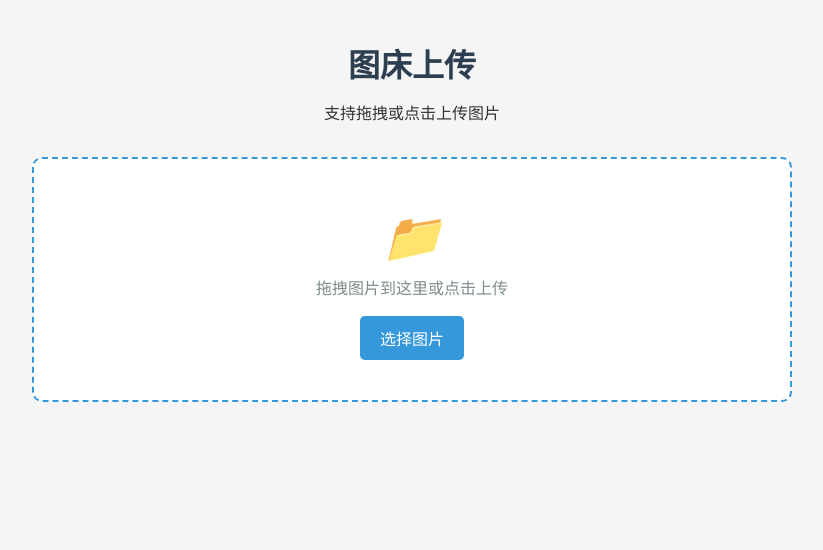
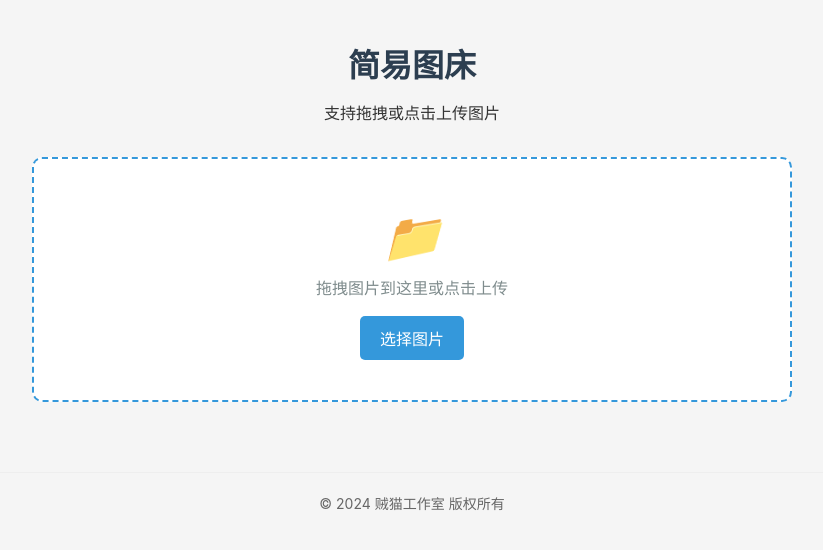
Before and after one commit to Aralesang/picbed, a plain HTML site: page public/index.html in a window 1280 px wide. Shown: the whole page, without its empty margins (228-1051 px from the left). Drawn offline with Linux system fonts and the light colour scheme.

Commit message:
添加版权声明

```diff
--- a/public/index.html
+++ b/public/index.html
@@ -3,7 +3,7 @@
 <head>
     <meta charset="UTF-8">
     <meta name="viewport" content="width=device-width, initial-scale=1.0">
-    <title>图床上传</title>
+    <title>简易图床</title>
     <style>
         * {
             margin: 0;
@@ -154,12 +154,21 @@
                 padding: 20px;
             }
         }
+
+        footer {
+            text-align: center;
+            margin-top: 30px;
+            padding: 20px 0;
+            color: #666;
+            font-size: 14px;
+            border-top: 1px solid #eee;
+        }
     </style>
 </head>
 <body>
     <div class="container">
         <div class="header">
-            <h1>图床上传</h1>
+            <h1>简易图床</h1>
             <p>支持拖拽或点击上传图片</p>
         </div>
 
@@ -187,6 +196,10 @@
 
         <div class="error-message" id="errorMessage"></div>
     </div>
+
+    <footer style="text-align: center; margin-top: 30px; color: #666; font-size: 14px;">
+        © 2024 贼猫工作室 版权所有
+    </footer>
 
     <script>
         const dropZone = document.getElementById('dropZone');
```
